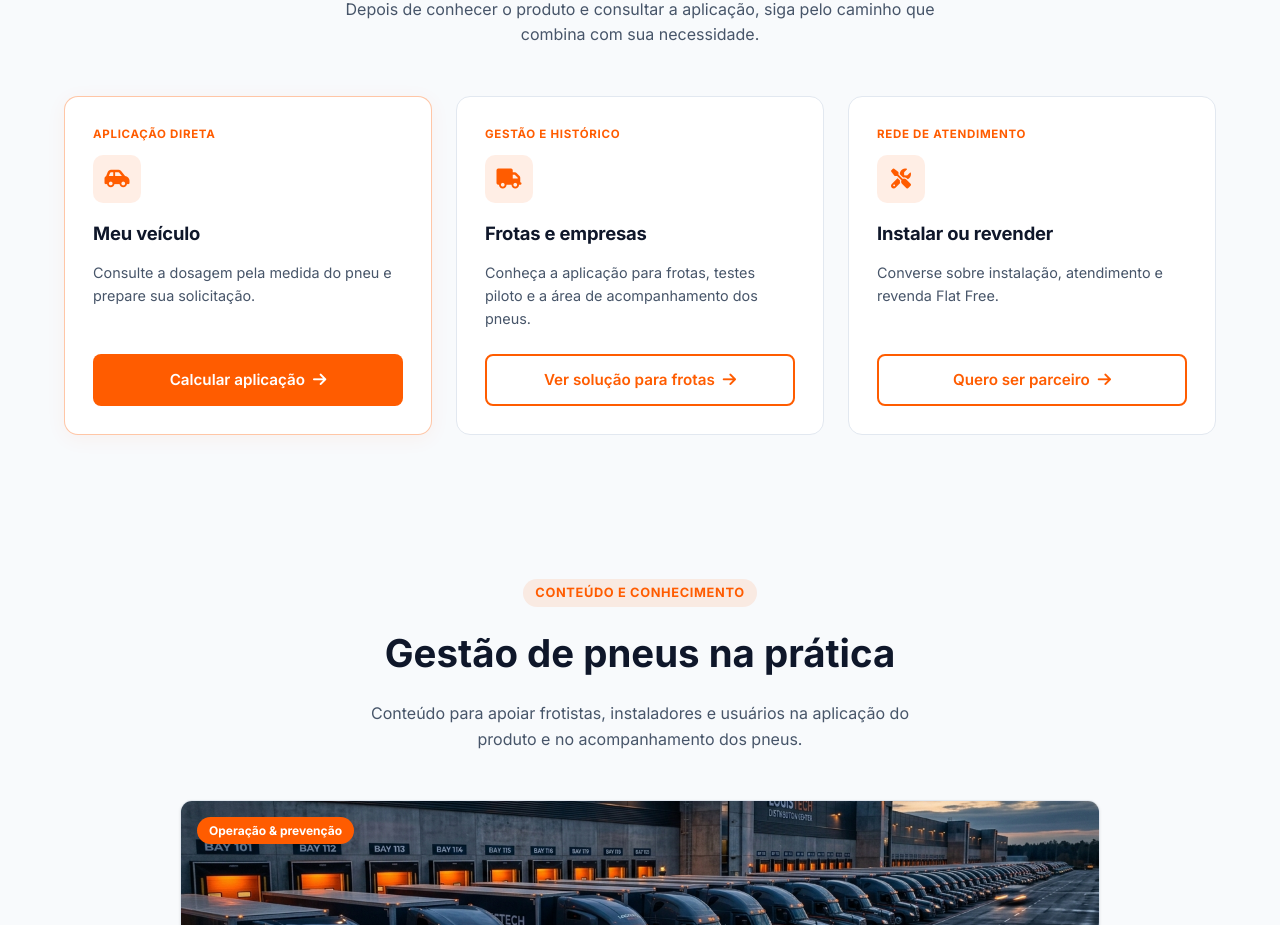
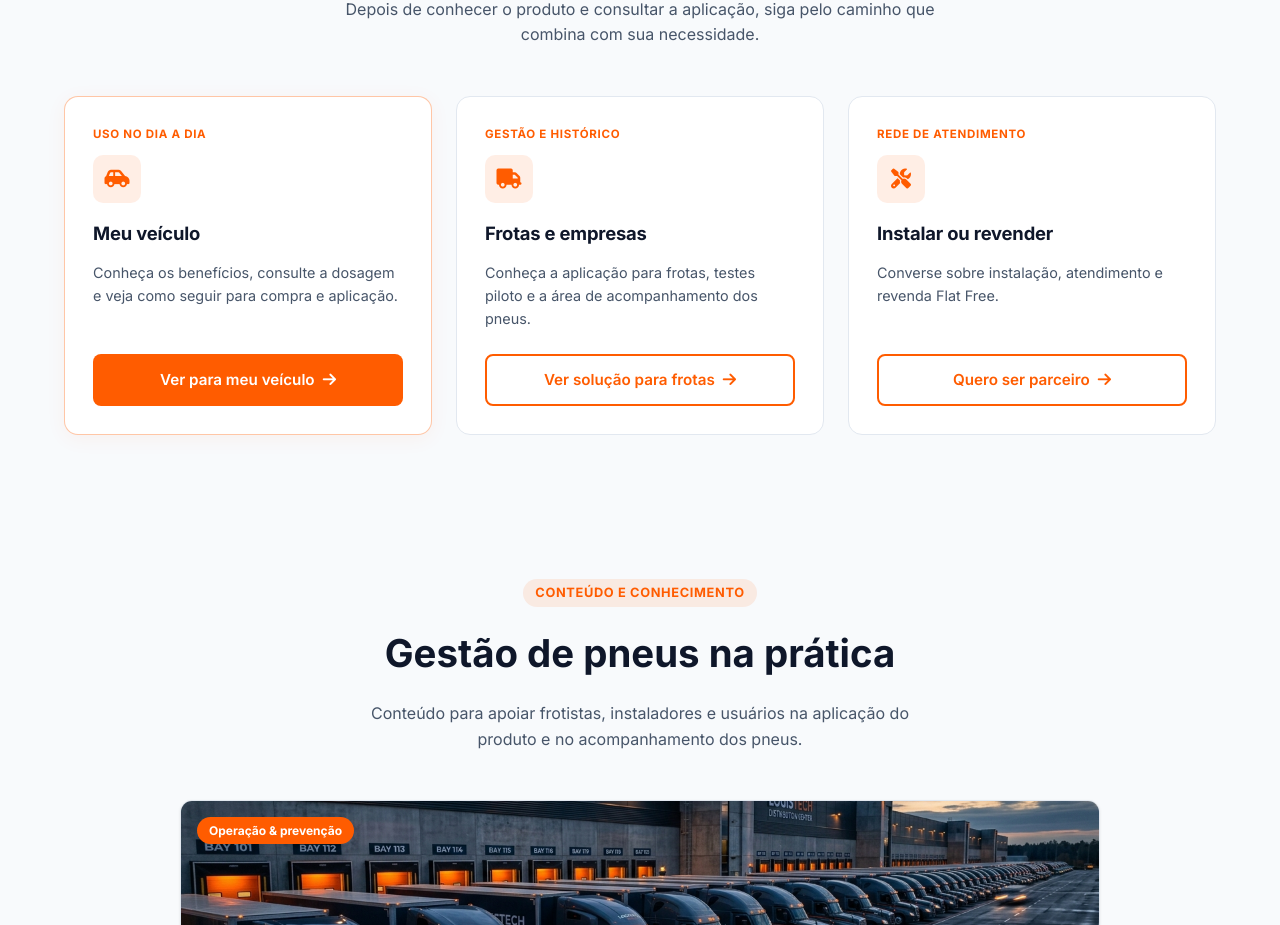
Before and after one commit to vicgouveia-cloud/flat-free-brasil, a Next.js app: page / in a window 1280 px wide. Shown: the part 3700-4625 px from the top of the page. Built offline with nearby package versions, Linux system fonts and the light colour scheme.

Commit message:
refactor(home): route consumers to dedicated journey

```diff
--- a/app/page.tsx
+++ b/app/page.tsx
@@ -339,12 +339,12 @@ export default function HomePage() {
             <div className="home-audiences-grid">
               {[
                 {
-                  badge: 'Aplicação direta',
+                  badge: 'Uso no dia a dia',
                   icon: 'fa-car-side',
                   title: 'Meu veículo',
-                  desc: 'Consulte a dosagem pela medida do pneu e prepare sua solicitação.',
-                  href: '/calculadora',
-                  cta: 'Calcular aplicação',
+                  desc: 'Conheça os benefícios, consulte a dosagem e veja como seguir para compra e aplicação.',
+                  href: '/meu-veiculo',
+                  cta: 'Ver para meu veículo',
                   isPrimary: true,
                 },
                 {
```
